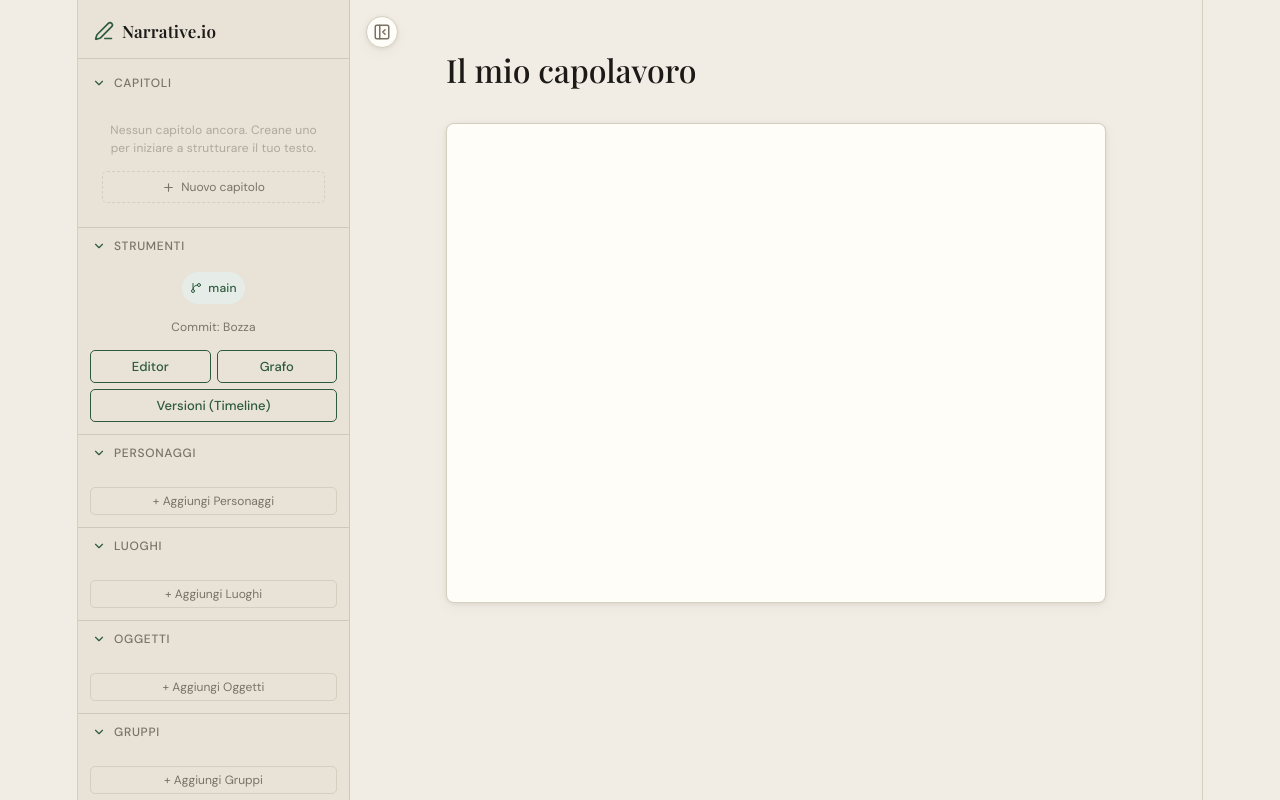
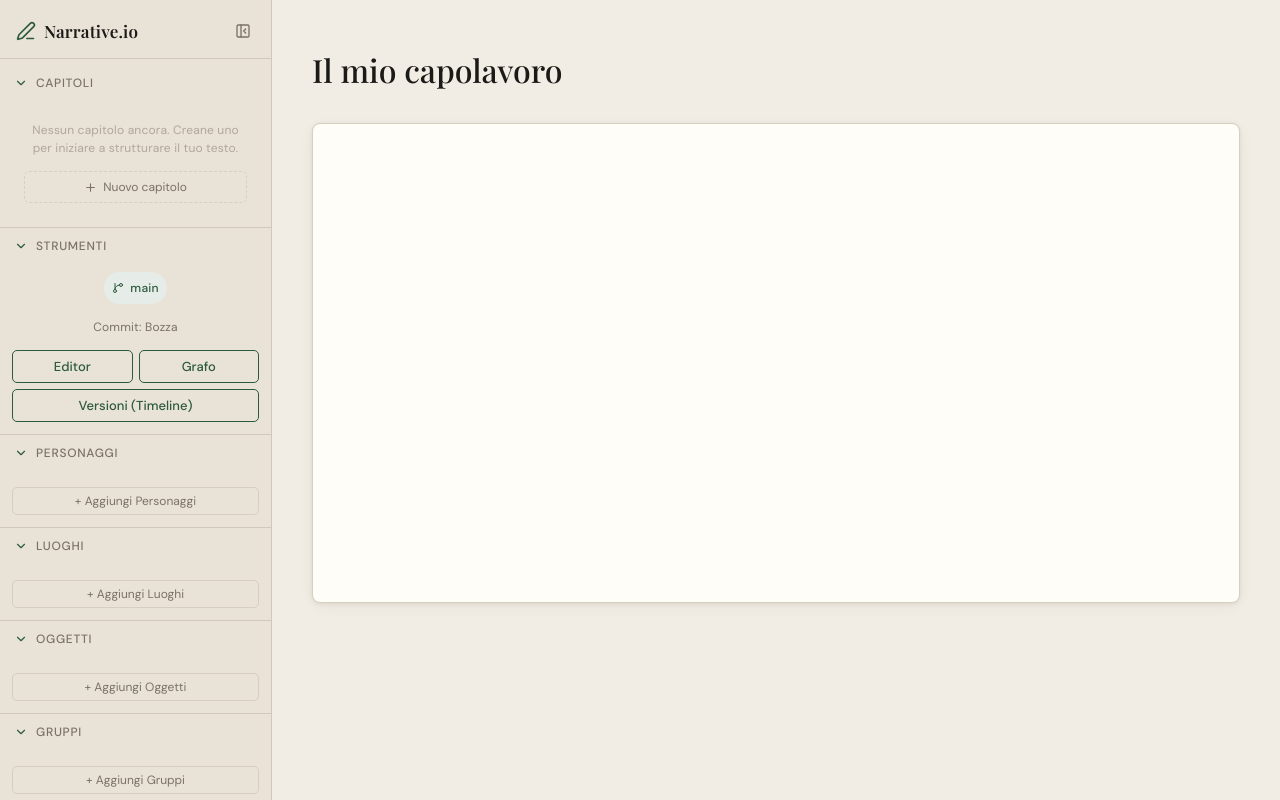
Before and after one commit to Federicowitz/scribyx, a React (Vite) app: page / in a window 1280 px wide. Built offline with nearby package versions, Linux system fonts and the light colour scheme.

Commit message:
Full screeen and better UX - Modified css - added todo

```diff
--- a/src/App.tsx
+++ b/src/App.tsx
@@ -2,7 +2,7 @@ import { useState, useEffect, useRef } from 'react';
 import { EditorContent, useEditor } from '@tiptap/react';
 import { BubbleMenu } from '@tiptap/react/menus';
 import StarterKit from '@tiptap/starter-kit';
-import { X, ChevronRight, CheckCircle, Link, PanelLeftClose, PanelLeft } from 'lucide-react';
+import { X, ChevronRight, CheckCircle, Link, PanelLeft } from 'lucide-react';
 
 import { db } from './db';
 import { uid, TodoMark, BlockIdExtension, EntityLinkMark } from './editorUtils';
@@ -26,33 +26,33 @@ export default function App() {
   const [isLoaded, setIsLoaded] = useState(false);
 
   const [title, setTitle] = useState("Il mio capolavoro");
-  const [categories, setCategories] = useState<Category[]>([
+  const[categories, setCategories] = useState<Category[]>([
     { id: 'cat-chars', name: 'Personaggi', icon: 'User' },
     { id: 'cat-locs', name: 'Luoghi', icon: 'Map' },
     { id: 'cat-objs', name: 'Oggetti', icon: 'Box' },
     { id: 'cat-groups', name: 'Gruppi', icon: 'Users' }
   ]);
-  const[entities, setEntities] = useState<Entity[]>([]);
-  const [relations, setRelations] = useState<Relation[]>([]);
+  const [entities, setEntities] = useState<Entity[]>([]);
+  const[relations, setRelations] = useState<Relation[]>([]);
   const [todos, setTodos] = useState<Todo[]>([]);
-  const[versions, setVersions] = useState<Snapshot[]>([]);
-  const [activeVersionId, setActiveVersionId] = useState('');
+  const [versions, setVersions] = useState<Snapshot[]>([]);
+  const[activeVersionId, setActiveVersionId] = useState('');
   const [fragmentLinks, setFragmentLinks] = useState<FragmentLinks>({});
-  const[editingEntity, setEditingEntity] = useState<Entity | null>(null);
+  const [editingEntity, setEditingEntity] = useState<Entity | null>(null);
   const [headings, setHeadings] = useState<{ level: number; text: string; pos: number }[]>([]);
 
   //Roba che serve per sincronizzare i capitoli
-  const [chapters, setChapters] = useState<Chapter[]>([]);
+  const[chapters, setChapters] = useState<Chapter[]>([]);
   const [activeChapterId, setActiveChapterId] = useState<string | null>(null);
-  const[historyDrawerChapterId, setHistoryDrawerChapterId] = useState<string | null>(null);
+  const [historyDrawerChapterId, setHistoryDrawerChapterId] = useState<string | null>(null);
 
   // Graph snapshots
-  const[graphSnapshots, setGraphSnapshots] = useState<GraphSnapshot[]>([]);
-  const[activeGraphId, setActiveGraphId] = useState<string | null>(null);
+  const [graphSnapshots, setGraphSnapshots] = useState<GraphSnapshot[]>([]);
+  const [activeGraphId, setActiveGraphId] = useState<string | null>(null);
 
   // Menu info (lettura link)
   const[activeLinkId, setActiveLinkId] = useState<string | null>(null);
-  const[menuPos, setMenuPos] = useState<{ x: number; y: number } | null>(null);
+  const [menuPos, setMenuPos] = useState<{ x: number; y: number } | null>(null);
 
   // Menu "aggiungi entità" separato
   const [addMoreMenu, setAddMoreMenu] = useState<{
@@ -101,7 +101,6 @@ export default function App() {
     editorRef.current = editor;
   }, [editor]);
 
-  // DB Load
   useEffect(() => {
     db.loadDocument(DOC_ID).then(data => {
       if (data) {
@@ -122,7 +121,6 @@ export default function App() {
     });
   }, [editor]);
 
-  // DB Auto-Save
   useEffect(() => {
     if (!isLoaded || !editor) return;
     const timeout = setTimeout(() => {
@@ -142,7 +140,7 @@ export default function App() {
     if (!editor || !isLoaded) return;
     const doc = editor.getJSON();
     setChapters(prev => syncChaptersFromDoc(doc, prev, fragmentLinks));
-  }, [editor?.state.doc, fragmentLinks, isLoaded]);
+  },[editor?.state.doc, fragmentLinks, isLoaded]);
 
   const handleCommitGlobal = (label: string, branch: string = 'main') => {
     const chapterVersions: Record<string, string> = {};
@@ -257,13 +255,11 @@ export default function App() {
     <div
       className="app-layout"
       style={{
-        margin: 0,
-        padding: 0,
-        width: '100vw',
-        maxWidth: '100%',
-        height: '100vh',
+        position: 'fixed', // Questo bypassa il contenitore max-width del #root di Vite!
+        inset: 0, // Significa top:0, left:0, right:0, bottom:0
         display: 'flex',
-        overflow: 'hidden'
+        overflow: 'hidden',
+        background: 'var(--bg)'
       }}
       onClick={(e) => {
         const target = e.target as HTMLElement;
@@ -277,7 +273,7 @@ export default function App() {
       }}
     >
 
-      {/* ─── SIDEBAR PRINCIPALE (con Wrapper per animazione di scorrimento) ─── */}
+      {/* ─── SIDEBAR PRINCIPALE ─── */}
       <div style={{
         width: mainSidebarOpen ? 'var(--sb-width)' : '0px',
         minWidth: mainSidebarOpen ? 'var(--sb-width)' : '0px',
@@ -286,10 +282,10 @@ export default function App() {
         borderRight: mainSidebarOpen ? '1px solid var(--sb-border)' : 'none',
         flexShrink: 0
       }}>
-        {/* Il width interno fisso previene "schiacciamenti" del contenuto durante l'animazione */}
         <div style={{ width: 'var(--sb-width)', height: '100%' }}>
           <Sidebar
             currentView={view}
+            onCloseSidebar={() => setMainSidebarOpen(false)} // Passiamo la funzione per chiudere
             headings={headings} navigateToPos={navigateToPos}
             activeVersion={versions.find(v => v.id === activeVersionId)} setView={setView}
             categories={categories} setCategories={setCategories}
@@ -342,34 +338,45 @@ export default function App() {
       {/* ─── AREA CONTENUTO PRINCIPALE ─── */}
       <div style={{ flex: 1, position: 'relative', display: 'flex', flexDirection: 'column', overflow: 'hidden' }}>
 
-        {/* Pulsante Toggle Sidebar (Sempre visibile) */}
+        {/* Pulsante Floating (solo per Grafo o Timeline, quando chiusa) */}
+        {!mainSidebarOpen && view !== 'editor' && (
           <button
             className="icon-btn"
-          onClick={() => setMainSidebarOpen(!mainSidebarOpen)}
+            onClick={() => setMainSidebarOpen(true)}
             style={{
-            position: 'absolute',
-            top: '16px',
-            left: '16px',
-            zIndex: 50,
-            background: 'var(--editor-bg)',
-            border: '1px solid var(--border)',
-            boxShadow: 'var(--shadow)',
-            width: '32px',
-            height: '32px'
+              position: 'absolute', top: '16px', left: '16px', zIndex: 50,
+              background: 'var(--editor-bg)', border: '1px solid var(--border)', boxShadow: 'var(--shadow)'
             }}
-          title={mainSidebarOpen ? "Nascondi barra laterale (Schermo Intero)" : "Mostra barra laterale"}
+            title="Mostra barra laterale"
           >
-          {mainSidebarOpen ? <PanelLeftClose size={18} /> : <PanelLeft size={18} />}
+            <PanelLeft size={18} />
           </button>
+        )}
 
         {view === 'editor' ? (
           <div className="editor-main">
             <div className="editor-area">
+
+              {/* Contenitore Titolo e Bottone Focus */}
+              <div style={{ display: 'flex', alignItems: 'center', gap: '16px', marginBottom: '32px' }}>
+                {!mainSidebarOpen && (
+                  <button
+                    className="icon-btn"
+                    onClick={() => setMainSidebarOpen(true)}
+                    title="Mostra barra laterale"
+                    style={{ background: 'var(--editor-bg)', border: '1px solid var(--border)', boxShadow: 'var(--shadow)', flexShrink: 0 }}
+                  >
+                    <PanelLeft size={18} />
+                  </button>
+                )}
                 <input
                   className="doc-title-input" value={title}
                   onChange={e => setTitle(e.target.value)}
                   placeholder="Titolo del Documento..."
+                  style={{ marginBottom: 0 }} // Override al margin originale
                 />
+              </div>
+
               <div className="editor-wrap">
                 {editor && (
                   <BubbleMenu
@@ -414,7 +421,7 @@ export default function App() {
                   fragmentLinks={fragmentLinks}
                   setFragmentLinks={setFragmentLinks}
                   onOpenEntity={(e) => { closeInfoMenu(); setEditingEntity(e); }}
-                  onAddRelation={(rel: Relation) => setRelations(prev => [...prev, rel])}
+                  onAddRelation={(rel: Relation) => setRelations(prev =>[...prev, rel])}
                   onClose={closeInfoMenu}
                   onAddMore={(excludeIds) => {
                     setAddMoreMenu({
--- a/src/components/Sidebar.tsx
+++ b/src/components/Sidebar.tsx
@@ -1,5 +1,5 @@
 import React, { useState } from 'react';
-import { ChevronRight, ChevronDown, Plus, Trash2, GitBranch, Edit3 } from 'lucide-react';
+import { ChevronRight, ChevronDown, Plus, Trash2, GitBranch, Edit3, PanelLeftClose } from 'lucide-react';
 import type { Category, Entity, Todo, Chapter, ChapterStatus } from '../types';
 import { uid } from '../editorUtils';
 import { ChapterPanel } from './ChapterPanel';
@@ -20,6 +20,7 @@ function Panel({ title, children, badge }: { title: string, children: React.Reac
 
 export function Sidebar({
   currentView, // Indica se siamo in 'editor', 'versions' o 'graph'
+  onCloseSidebar, // Funzione per entrare in Focus Mode
 
   // ─── VERSIONI ─────────────────────────────
   activeVersion,
@@ -50,9 +51,20 @@ export function Sidebar({
 }: any) {
   return (
     <div className="sidebar">
-      <div className="sidebar-logo">
-        <Edit3 className="logo-mark" size={20} />
-        <span className="logo-text">Narrative.io</span>
+      {/* ── LOGO E BOTTONE CHIUSURA (FOCUS MODE) ── */}
+      <div className="sidebar-logo" style={{ display: 'flex', justifyContent: 'space-between', alignItems: 'center' }}>
+        <div style={{ display: 'flex', alignItems: 'center', gap: '8px' }}>
+          <Edit3 className="logo-mark" size={20} />
+          <span className="logo-text">Narrative.io</span>
+        </div>
+        <button
+          className="icon-btn small"
+          onClick={onCloseSidebar}
+          title="Nascondi barra laterale (Focus Mode)"
+          style={{ width: '24px', height: '24px' }}
+        >
+          <PanelLeftClose size={16} />
+        </button>
       </div>
 
       <div className="sb-nav">
--- a/src/global.css
+++ b/src/global.css
@@ -551,8 +551,9 @@ ol {
 
 .editor-area {
   width: 100%;
-  max-width: 740px;
+  max-width: 1024px;
   padding: 48px 40px 80px;
+  transition: max-width 0.3s ease;
 }
 
 .doc-title-input {
```
Also changed, not shown: 1 other file (tests, documents, lock files or other folders). Lines whose indentation alone changed are shown as unchanged.
